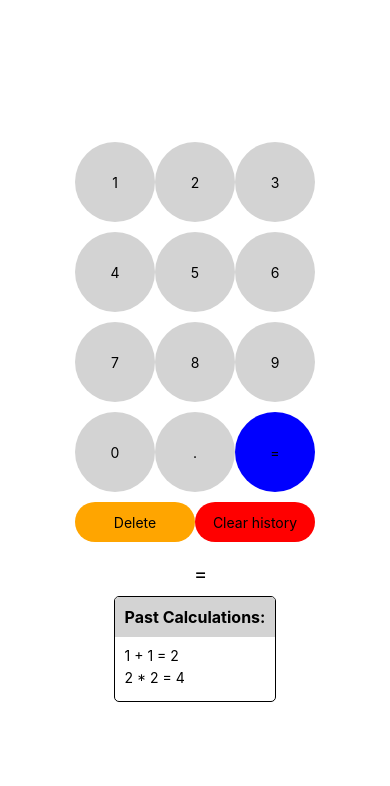
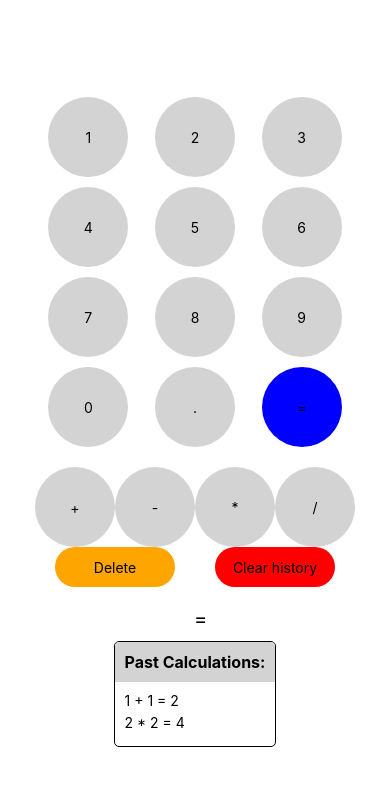
Before and after one commit to oliverEddy/RN-calculator, a React Native app in the folder RN-calculator/: screen / in a window 390 px wide. Shown: the top 786 px of the page. Built offline with nearby package versions, Linux system fonts and the light colour scheme.

Commit message:
Update calculateResult function in App.js. The calculation can now do more than just addition. The operators preform as expected.

```diff
--- a/RN-calculator/App.js
+++ b/RN-calculator/App.js
@@ -44,10 +44,29 @@ export default function App() {
   };
 
   const calculateResult = () => {
-    setResult(Number(firstOperand) + Number(secondOperand));
+    let resultValue;
+    switch (operator) {
+      case "+":
+        resultValue = Number(firstOperand) + Number(secondOperand);
+        break;
+      case "-":
+        resultValue = Number(firstOperand) - Number(secondOperand);
+        break;
+      case "*":
+        resultValue = Number(firstOperand) * Number(secondOperand);
+        break;
+      case "/":
+        resultValue = Number(firstOperand) / Number(secondOperand);
+        break;
+      default:
+        resultValue = secondOperand;
+        break;
+    }
+
+    setResult(resultValue.toString());
     setHistory([
       ...history,
-      `${firstOperand} ${operator} ${secondOperand} = ${result}`,
+      `${firstOperand} ${operator} ${secondOperand} = ${resultValue}`,
     ]);
     clearStates();
   };
--- a/RN-calculator/src/components/ButtonContainer.js
+++ b/RN-calculator/src/components/ButtonContainer.js
@@ -86,6 +86,33 @@ export default function ButtonContainer({ onButton, onClear, onDelete }) {
               <Text>=</Text>
             </TouchableOpacity>
           </View>
+          {/* Operator Buttons */}
+          <View style={styles.operatorButtonContainer}>
+            <TouchableOpacity
+              style={styles.button}
+              onPress={() => onButton("+")}
+            >
+              <Text style={styles.buttonText}>+</Text>
+            </TouchableOpacity>
+            <TouchableOpacity
+              style={styles.button}
+              onPress={() => onButton("-")}
+            >
+              <Text style={styles.buttonText}>-</Text>
+            </TouchableOpacity>
+            <TouchableOpacity
+              style={styles.button}
+              onPress={() => onButton("*")}
+            >
+              <Text style={styles.buttonText}>*</Text>
+            </TouchableOpacity>
+            <TouchableOpacity
+              style={styles.button}
+              onPress={() => onButton("/")}
+            >
+              <Text style={styles.buttonText}>/</Text>
+            </TouchableOpacity>
+          </View>
         </View>
         <View style={styles.calculatorControls}>
           <TouchableOpacity style={styles.controlButton} onPress={onDelete}>
@@ -139,4 +166,20 @@ const styles = StyleSheet.create({
     justifyContent: "center",
     alignItems: "center",
   },
+  buttonContainer: {
+    flexDirection: "row",
+    flexWrap: "wrap",
+    justifyContent: "center",
+    marginTop: 20,
+  },
+  numericButtonContainer: {
+    flexDirection: "row",
+    flexWrap: "wrap",
+    justifyContent: "center",
+  },
+  operatorButtonContainer: {
+    flexDirection: "row",
+    justifyContent: "center",
+    marginTop: 10,
+  },
 });
```
